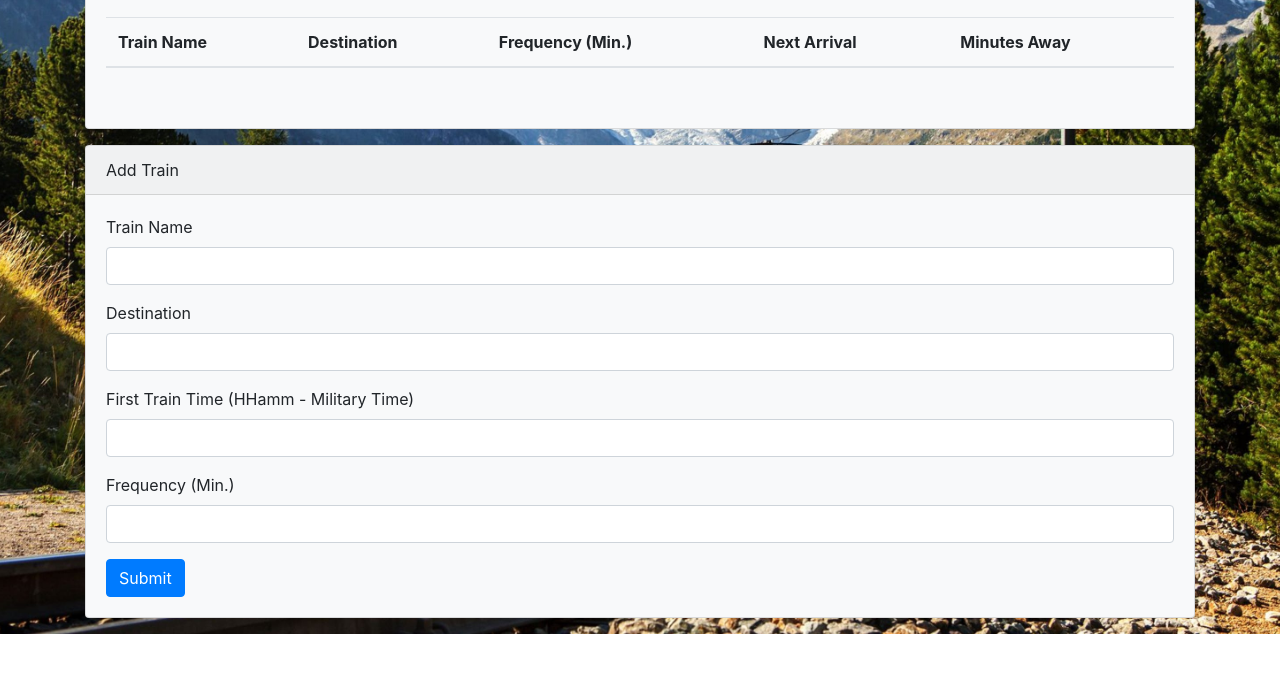
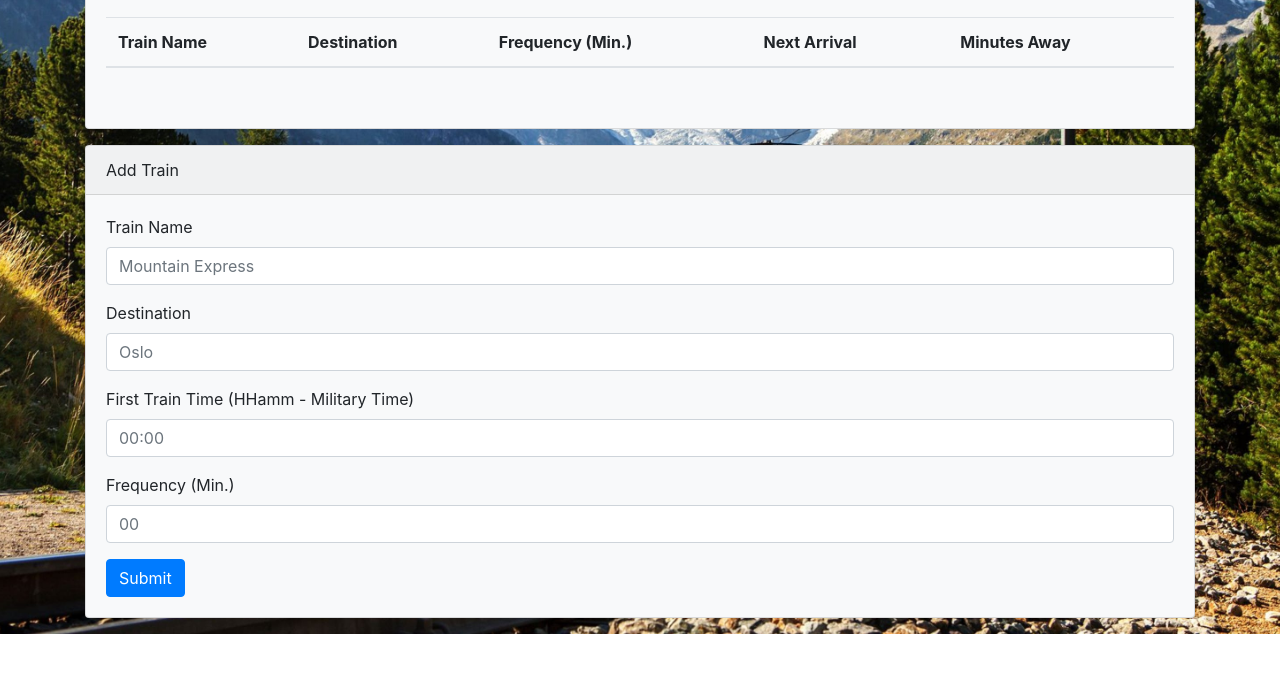
Before and after one commit to Jrofalk/Train-Scheduler, a plain HTML site: page index.html in a window 1280 px wide. Shown: the part 109-782 px from the top of the page. Drawn offline with nearby package versions, Linux system fonts and the light colour scheme; no server answers.

Commit message:
Added placeholder text to forms

```diff
--- a/index.html
+++ b/index.html
@@ -54,19 +54,19 @@
                 <form>
                     <div class="form-group">
                         <label for="exampleFormControlInput1">Train Name</label>
-                        <input type="text" class="form-control" id="train-name">
+                        <input type="text" class="form-control" id="train-name" placeholder='Mountain Express'>
                     </div>
                     <div class="form-group">
                         <label for="exampleFormControlInput1">Destination</label>
-                        <input type="text" class="form-control" id="destination">
+                        <input type="text" class="form-control" id="destination" placeholder='Oslo'>
                     </div>
                     <div class="form-group">
                         <label for="exampleFormControlInput1">First Train Time (HHamm - Military Time)</label>
-                        <input type="text" class="form-control" id="train-time">
+                        <input type="text" class="form-control" id="train-time" placeholder='00:00'>
                     </div>
                     <div class="form-group">
                         <label for="exampleFormControlInput1">Frequency (Min.)</label>
-                        <input type="text" class="form-control" id="train-freq">
+                        <input type="text" class="form-control" id="train-freq" placeholder='00'>
                     </div>
                     <button type="submit" class="btn btn-primary" id='submit-button'>Submit</button>
                 </form>
```
Also changed, not shown: assets/css/style.css (line endings or trailing spaces).
